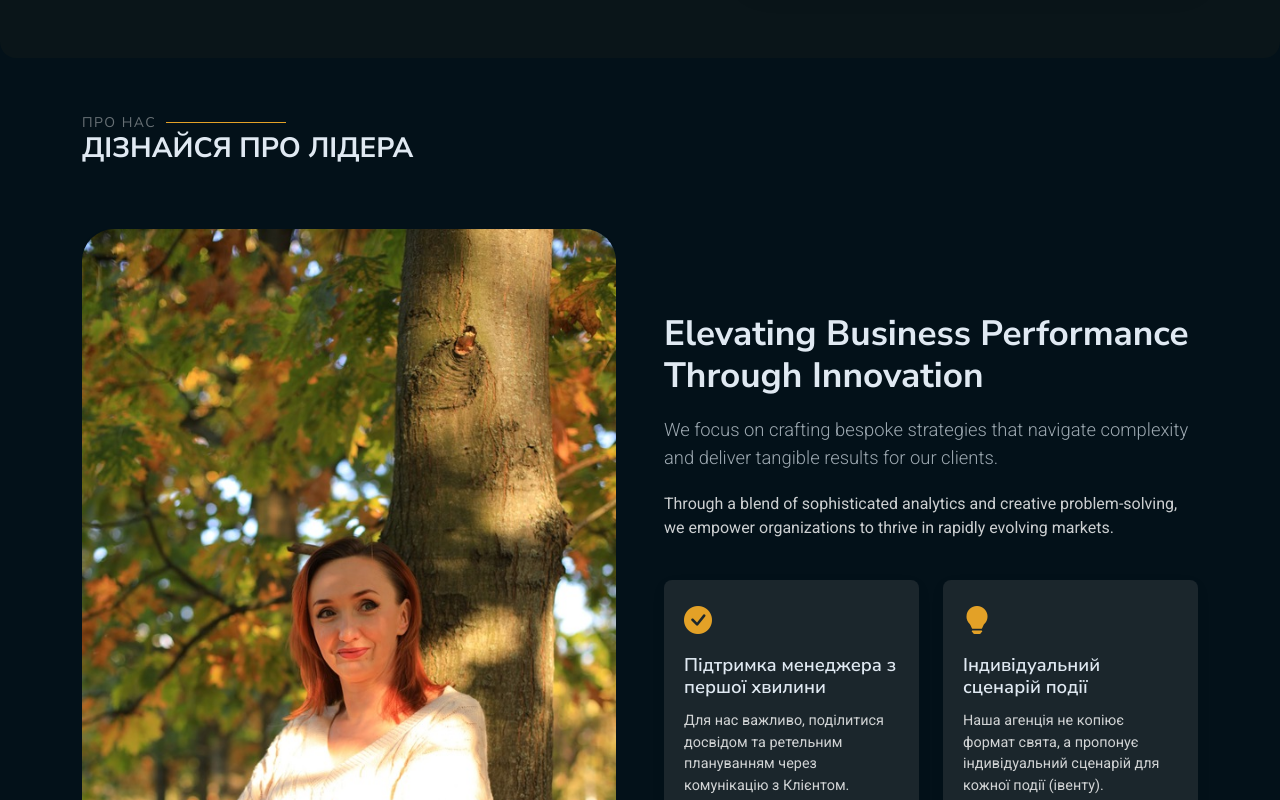
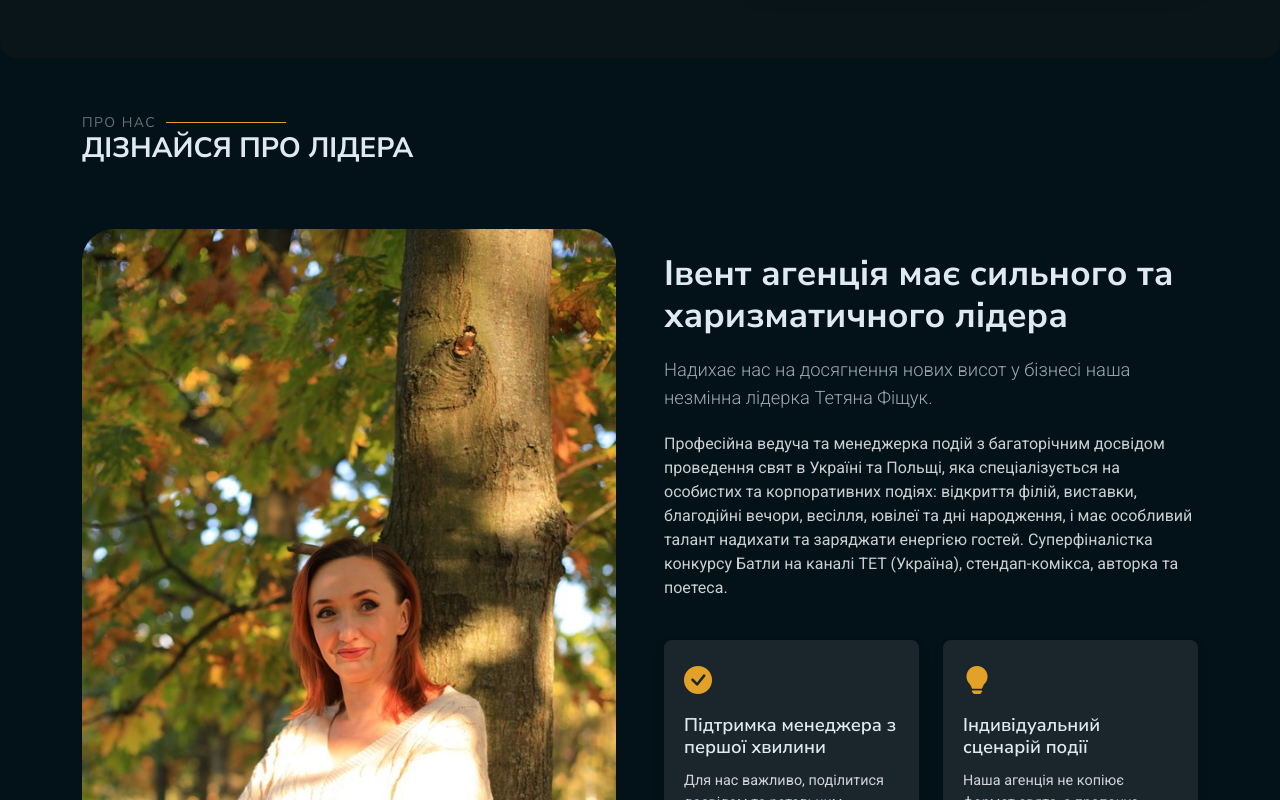
Before and after one commit to ofischuk/event_agency, a plain HTML site: page index.html in a window 1280 px wide. Shown: the part 1368-2168 px from the top of the page. Drawn offline with Linux system fonts and the light colour scheme.

Commit message:
hero section updated

```diff
--- a/index.html
+++ b/index.html
@@ -76,7 +76,7 @@
               <div class="divider"></div>
 
               <div class="description">
-                <p>Відкрий для себе світ ентертейменту та розваг. Не хаос, не забудкуватість, не випадок буде керувати твоєю неймовірною подією, а команда професіоналів, загартованих часом та конкуренцію. Ти обираєш формат, ми піклуємося про все інше. </p>
+                <p>Певне Ви були в ситуації, коли надходить важлива подія, а завдання які потрібно зробити не вміщаються на аркуші. Власне з думкою про цей факт, ми організували івент агенцію. Місце, де ти можеш обрати формат святу і отримати повну організаційну підтримку. Ми спеціалізуємося в організації весіль, особистих та корпоративних подій, тематичних вечірок і стендап концертів. </p>
               </div>
 
               <div class="cta-button">
@@ -193,9 +193,9 @@
 
           <div class="col-lg-6 mt-4 mt-lg-0" data-aos="fade-left" data-aos-delay="300">
             <div class="about-content">
-              <h2>Elevating Business Performance Through Innovation</h2>
-              <p class="lead">We focus on crafting bespoke strategies that navigate complexity and deliver tangible results for our clients.</p>
-              <p>Through a blend of sophisticated analytics and creative problem-solving, we empower organizations to thrive in rapidly evolving markets.</p>
+              <h2>Івент агенція має сильного та харизматичного лідера</h2>
+              <p class="lead">Надихає нас на досягнення нових висот у бізнесі наша незмінна лідерка Тетяна Фіщук.</p>
+              <p>Професійна ведуча та менеджерка подій з багаторічним досвідом проведення свят в Україні та Польщі, яка спеціалізується на особистих та корпоративних подіях: відкриття філій, виставки, благодійні вечори, весілля, ювілеї та дні народження, і має особливий талант надихати та заряджати енергією гостей. Суперфіналістка конкурсу Батли на каналі TET (Україна), стендап-комікса, авторка та поетеса.</p>
 
               <div class="row g-4 mt-3">
                 <div class="col-md-6" data-aos="zoom-in" data-aos-delay="400">
@@ -214,7 +214,7 @@
                 </div>
               </div>
 
-              <a href="index.html#pricing" class="btn btn-primary mt-4">Профіль</a>
+              <a href="https://www.instagram.com/fiszczuktetiana?xtok=bWRmaHhiOGw3bHdh" class="btn btn-primary mt-4">Профіль</a>
             </div>
           </div>
         </div>
```
